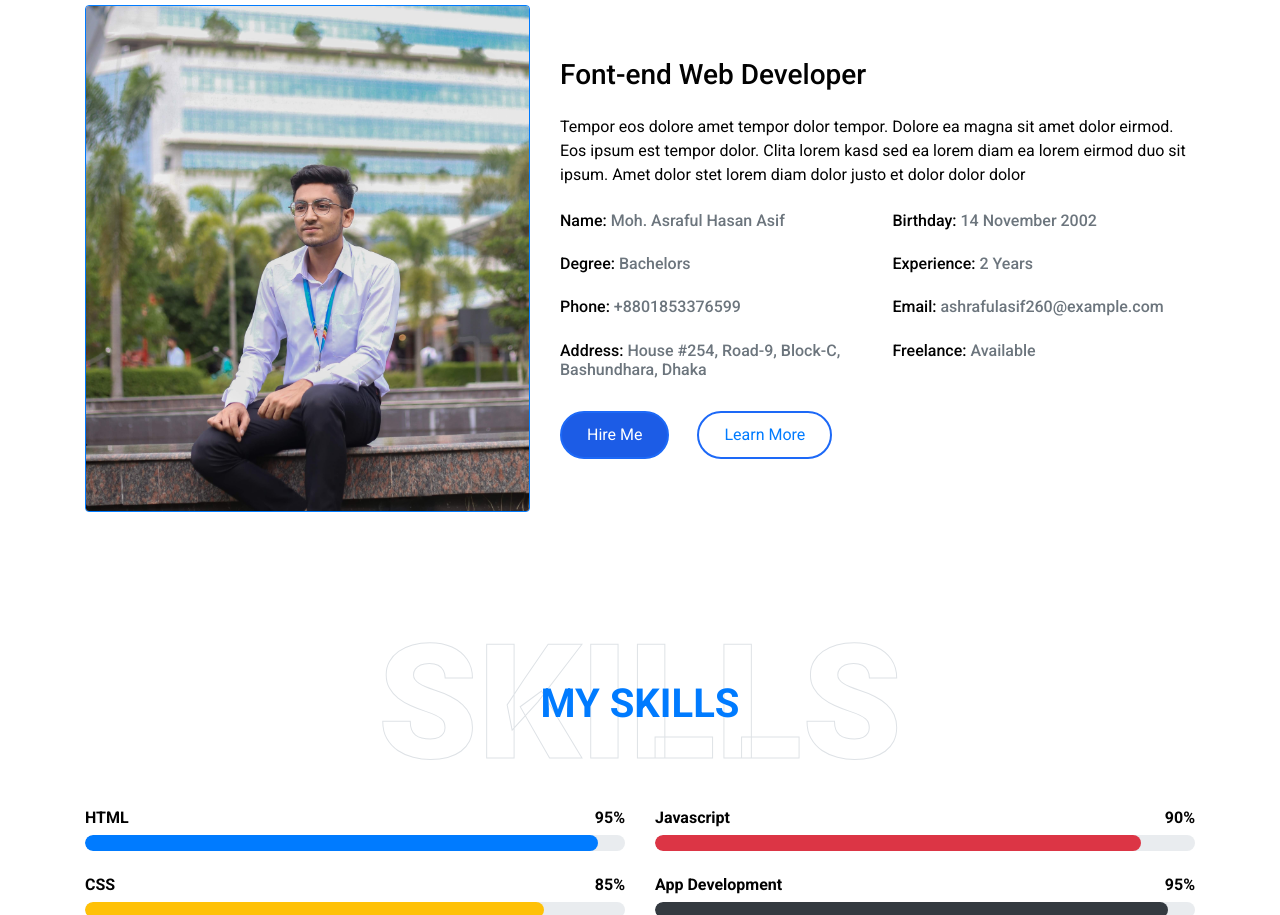
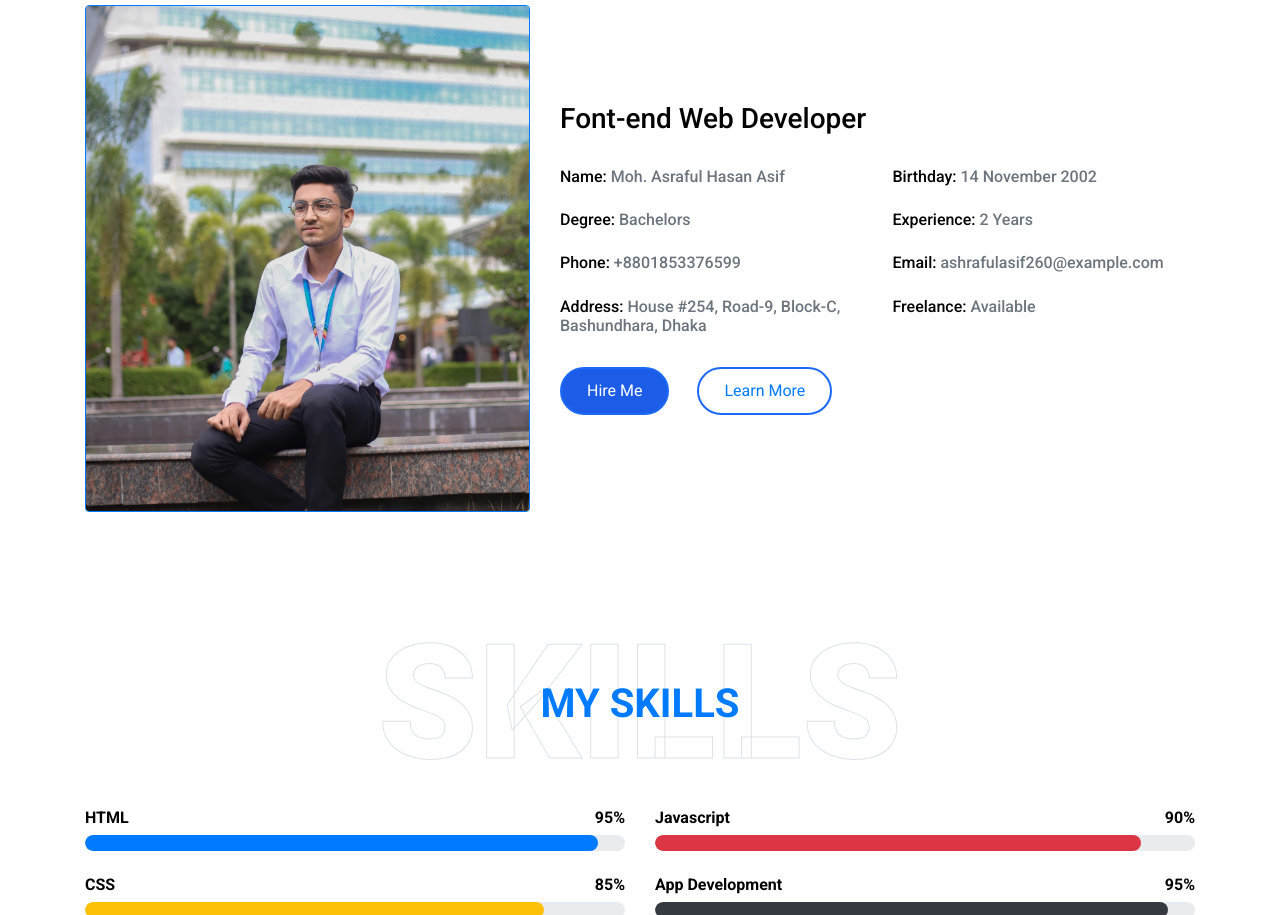
Before and after one commit to asif1416/My-Portfolio, a plain HTML site: page index.html in a window 1280 px wide. Shown: the part 1166-2081 px from the top of the page. Drawn offline with nearby package versions, Linux system fonts and the light colour scheme.

Commit message:
Update index.html

```diff
--- a/index.html
+++ b/index.html
@@ -98,9 +98,7 @@
                 </div>
                 <div class="col-lg-7">
                     <h3 class="mb-4">Font-end Web Developer</h3>
-                    <p>Tempor eos dolore amet tempor dolor tempor. Dolore ea magna sit amet dolor eirmod. Eos ipsum est
-                        tempor dolor. Clita lorem kasd sed ea lorem diam ea lorem eirmod duo sit ipsum. Amet dolor stet
-                        lorem diam dolor justo et dolor dolor dolor</p>
+                    <p></p>
                     <div class="row mb-3">
                         <div class="col-sm-6 py-2">
                             <h6>Name: <span class="text-secondary">Moh. Asraful Hasan Asif</span></h6>
```
